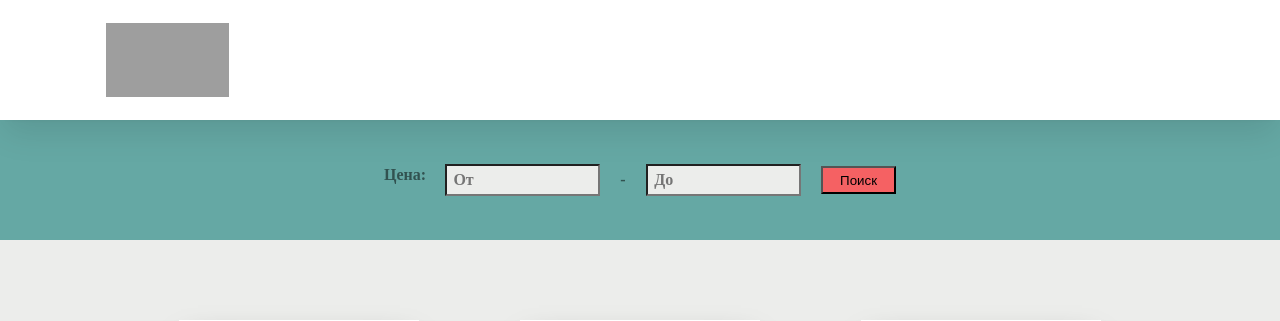
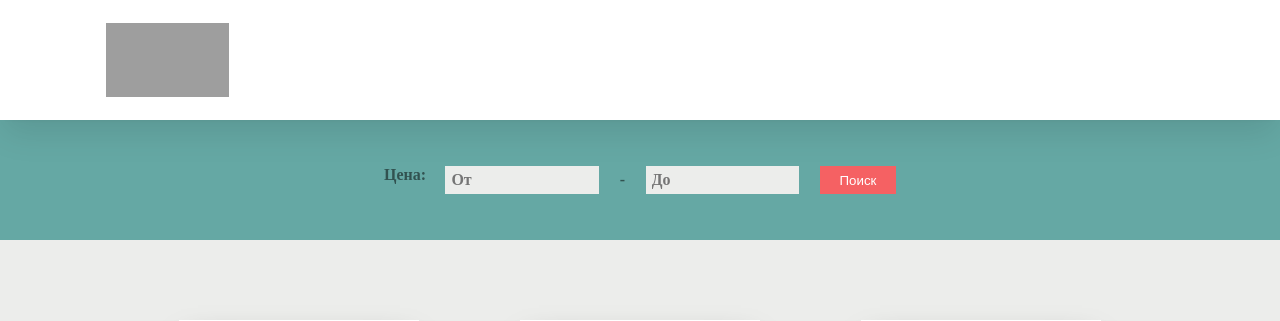
Before and after one commit to DimKarp1/RIP, a Django app: page / in a window 1280 px wide. Shown: the top 321 px of the page. Run offline with Django 5.2, Linux system fonts and the light colour scheme; some web fonts are replaced.

Commit message:
lab1 style fix

```diff
--- a/lab1_app/static/css/style.css
+++ b/lab1_app/static/css/style.css
@@ -222,6 +222,7 @@ a{
     font-size: 1rem;
     color: rgba(0, 0, 0, 0.51);
     background: #ecedeb;
+    border: none;
 }
 
 .button-search{
@@ -229,6 +230,12 @@ a{
     height:100%;
     text-align: center;
     background: #f56163;
+    border: none;
+    color: #fff;
+}
+
+.button-search:hover{
+    color: #000;
 }
 
 .find-button{
```
